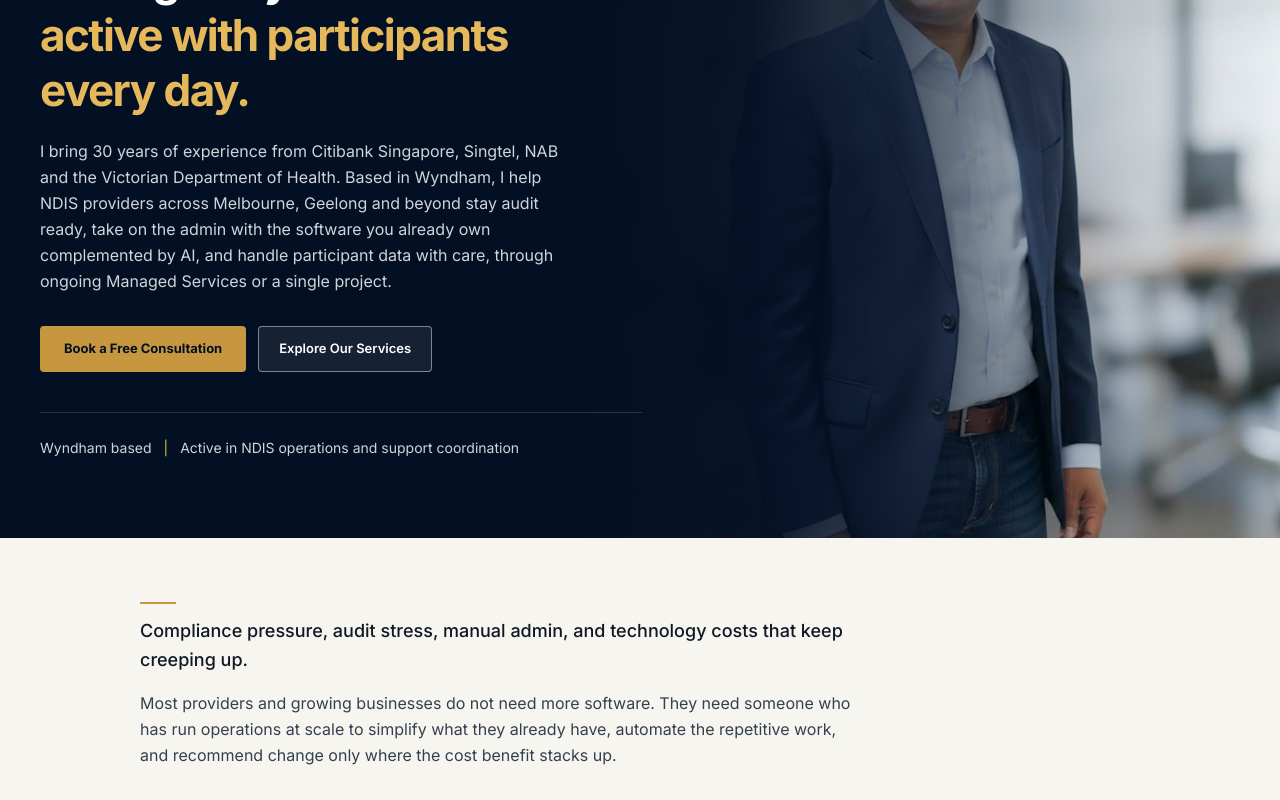
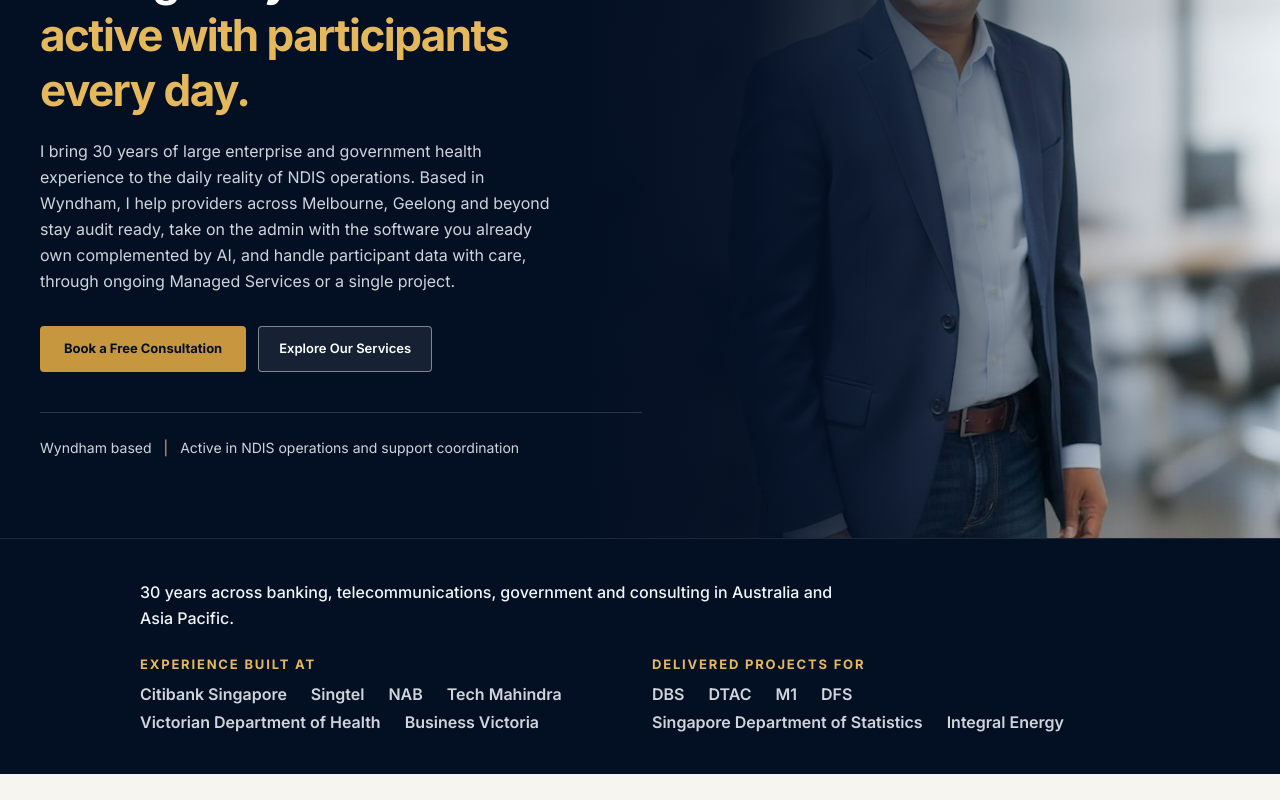
Before and after one commit to shurtis-0601/collabedge, a Next.js app: page / in a window 1280 px wide. Shown: the part 340-1140 px from the top of the page. Built offline with nearby package versions, Linux system fonts and the light colour scheme.

Commit message:
Homepage: text trust banner, Monash card, final hero paragraph
Co-Authored-By: Claude Sonnet 5.5 <noreply@anthropic.com>
Claude-Session: https://claude.ai/code/session_017DLgbLnCiJsMqkQRRNT4ig

```diff
--- a/app/page.tsx
+++ b/app/page.tsx
@@ -2,7 +2,7 @@ import type { Metadata } from 'next'
 import Image from 'next/image'
 import {
   Shield, Zap, BookOpen,
-  Users, ArrowRight, CheckCircle, LayoutGrid, Layers, Brain
+  Users, ArrowRight, CheckCircle, LayoutGrid, Layers, Brain, GraduationCap
 } from 'lucide-react'
 import CTASection from '@/components/ui/CTASection'
 import FadeIn from '@/components/FadeIn'
@@ -15,7 +15,7 @@ export const metadata: Metadata = {
   openGraph: {
     title: 'NDIS Compliance and Data Security in Wyndham | CollabEdge Solutions',
     description:
-      'Compliance, data security and analytics from someone active with participants every day, with 30 years of experience from Citibank Singapore, Singtel, NAB and the Victorian Department of Health. Based in Wyndham.',
+      'NDIS compliance, carefully managed by someone active with participants every day. Based in Wyndham, with 30 years of large enterprise and government health experience.',
     url: 'https://www.collabedgesolutions.com.au',
     images: [{ url: '/opengraph-image', width: 1200, height: 630 }],
     type: 'website',
@@ -56,6 +56,22 @@ const differentiators = [
     icon: Zap,
     title: 'We Start With What You Have',
     body: 'Most clients already have Microsoft 365 or Google Workspace. We show them how to unlock compliance, automation, and AI capability from tools they are already paying for.',
+  },
+  {
+    icon: GraduationCap,
+    title: 'Teaching at Monash University',
+    body: 'Since 2025 I have taught Professional Practice to IT masters students at Monash University as a sessional academic, covering ethics, governance, and quality and reliability. I bring the same clear, plain-spoken approach to your operations.',
+  },
+]
+
+const trustRows = [
+  {
+    label: 'Experience built at',
+    names: ['Citibank Singapore', 'Singtel', 'NAB', 'Tech Mahindra', 'Victorian Department of Health', 'Business Victoria'],
+  },
+  {
+    label: 'Delivered projects for',
+    names: ['DBS', 'DTAC', 'M1', 'DFS', 'Singapore Department of Statistics', 'Integral Energy'],
   },
 ]
 
@@ -139,7 +155,7 @@ export default function HomePage() {
                 <em className="not-italic text-brand-goldDark">active with participants every day.</em>
               </h1>
               <p className="text-[16px] text-[#D1D5DB] leading-relaxed max-w-[520px] mb-8">
-                I bring 30 years of experience from Citibank Singapore, Singtel, NAB and the Victorian Department of Health. Based in Wyndham, I help NDIS providers across Melbourne, Geelong and beyond stay audit ready, take on the admin with the software you already own complemented by AI, and handle participant data with care, through ongoing Managed Services or a single project.
+                I bring 30 years of large enterprise and government health experience to the daily reality of NDIS operations. Based in Wyndham, I help providers across Melbourne, Geelong and beyond stay audit ready, take on the admin with the software you already own complemented by AI, and handle participant data with care, through ongoing Managed Services or a single project.
               </p>
               <div className="flex flex-wrap gap-3 mb-10">
                 <a href="/appt" className="btn-gold">Book a Free Consultation</a>
@@ -178,7 +194,7 @@ export default function HomePage() {
                 <em className="not-italic text-brand-goldDark">active with participants every day.</em>
               </h1>
               <p className="text-[16px] text-[#D1D5DB] leading-relaxed max-w-[520px] mb-8">
-                I bring 30 years of experience from Citibank Singapore, Singtel, NAB and the Victorian Department of Health. Based in Wyndham, I help NDIS providers across Melbourne, Geelong and beyond stay audit ready, take on the admin with the software you already own complemented by AI, and handle participant data with care, through ongoing Managed Services or a single project.
+                I bring 30 years of large enterprise and government health experience to the daily reality of NDIS operations. Based in Wyndham, I help providers across Melbourne, Geelong and beyond stay audit ready, take on the admin with the software you already own complemented by AI, and handle participant data with care, through ongoing Managed Services or a single project.
               </p>
               <div className="flex flex-wrap gap-3 mb-10">
                 <a href="/appt" className="btn-gold">Book a Free Consultation</a>
@@ -194,6 +210,33 @@ export default function HomePage() {
               </div>
             </FadeIn>
           </div>
+        </div>
+      </section>
+
+      {/* 1b. Trust banner */}
+      <section className="bg-navy border-t border-white/10 py-10 px-5 sm:px-10">
+        <div className="max-w-[1000px] mx-auto">
+          <FadeIn variant="fadeUp">
+            <p className="text-[16px] text-[#F1F5F9] font-medium leading-relaxed max-w-[720px] mb-6">
+              30 years across banking, telecommunications, government and consulting in Australia and Asia Pacific.
+            </p>
+            <div className="grid grid-cols-1 md:grid-cols-2 gap-6">
+              {trustRows.map((row) => (
+                <div key={row.label}>
+                  <span className="text-[13px] font-bold tracking-[.14em] uppercase text-brand-goldDark mb-2 block">
+                    {row.label}
+                  </span>
+                  <div className="flex flex-wrap items-center gap-x-6 gap-y-1">
+                    {row.names.map((name) => (
+                      <span key={name} className="text-[16px] font-semibold text-[#D1D5DB]">
+                        {name}
+                      </span>
+                    ))}
+                  </div>
+                </div>
+              ))}
+            </div>
+          </FadeIn>
         </div>
       </section>
 
@@ -268,7 +311,7 @@ export default function HomePage() {
               Why Organisations Choose CollabEdge
             </h2>
           </FadeIn>
-          <div className="grid grid-cols-1 md:grid-cols-2 gap-5">
+          <div className="grid grid-cols-1 md:grid-cols-3 gap-5">
             {differentiators.map((card, i) => (
               <FadeIn key={i} variant="fadeUp" delay={i * 100}>
                 <div className="bg-white rounded-xl p-6 border border-border h-full hover:border-gold/30 hover:shadow-sm transition-all duration-200">
```
